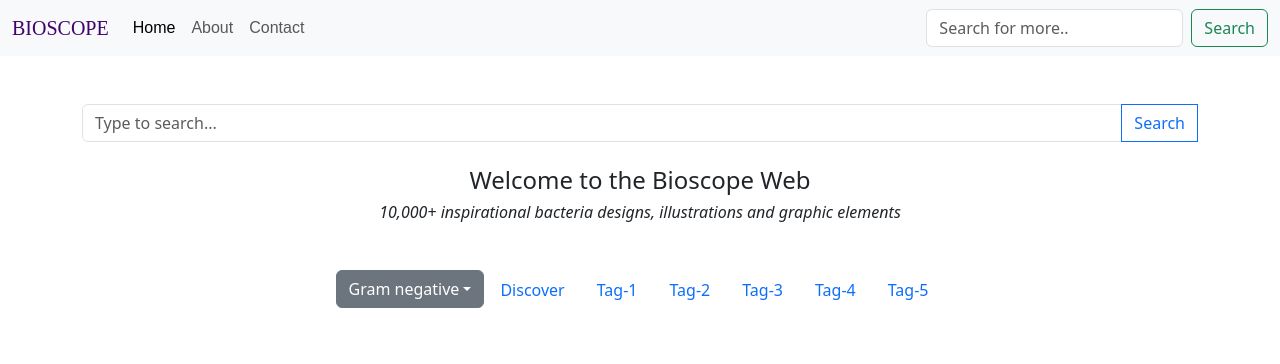
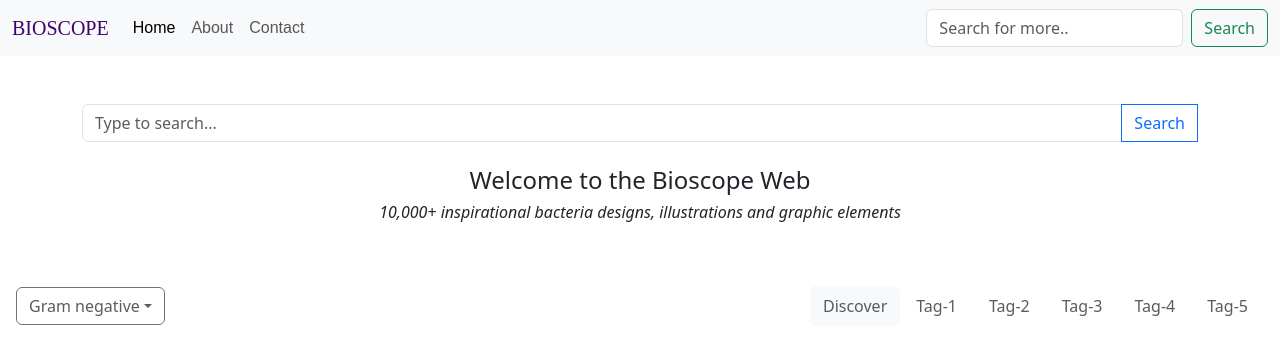
Before and after one commit to ImrenR/BioScope-Explorer, a React (Vite) app: page / in a window 1280 px wide. Shown: the top 364 px of the page. Built offline with nearby package versions, Linux system fonts and the light colour scheme; a web font is replaced by a local one.

Commit message:
linklist

```diff
--- a/src/components/BacteriaList.jsx
+++ b/src/components/BacteriaList.jsx
@@ -1,16 +1,14 @@
-import Filter from "./Filter"
+import Filter from "./Search";
+import LinkList from "./LinkList";
 
 const BacteriaList = () => {
   return (
-  <div>
-  <Filter/>
-<div>
-  <img src="" alt="" />
+    <div>
+      <div>
+        <img src="" alt="" />
+      </div>
+    </div>
+  );
+};
 
-</div>
-
-    </div>
-)
-}
-
-export default BacteriaList
+export default BacteriaList;
--- a/src/components/Filter.jsx
+++ /dev/null
@@ -1,88 +0,0 @@
-const Filter = () => {
-  return (
-    <div>
-      <div>
-        <div className="container d-flex justify-content-center mt-5">
-          <div className="input-group">
-            <input
-              type="text"
-              className="form-control"
-              list="datalistOptions"
-              placeholder="Type to search..."
-            />
-            <button className="btn btn-outline-primary" type="submit">
-              Search
-            </button>
-            <datalist id="datalistOptions">
-              <option value="..." />
-            </datalist>
-          </div>
-        </div>
-        <div className="m-4 text-center">
-          <h4>Welcome to the Bioscope Web</h4>
-          <h6>
-            <i>
-              10,000+ inspirational bacteria designs, illustrations and graphic
-              elements
-            </i>
-          </h6>
-        </div>
-      </div>
-
-      <div className="d-flex justify-content-center mt-5">
-        <div className="dropdown">
-          <button
-            className="btn btn-secondary dropdown-toggle"
-            type="button"
-            data-bs-toggle="dropdown"
-            aria-expanded="false"
-          >
-            Gram negative
-          </button>
-          <ul className="dropdown-menu">
-            <li>
-              <button className="dropdown-item" type="button">
-                Gram positive
-              </button>
-            </li>
-          </ul>
-        </div>
-
-        <ul className="nav">
-          <li className="nav-item">
-            <a className="nav-link active" aria-current="page" href="#">
-              Discover
-            </a>
-          </li>
-          <li className="nav-item">
-            <a className="nav-link" href="#">
-             Tag-1
-            </a>
-          </li>
-          <li className="nav-item">
-            <a className="nav-link" href="#">
-             Tag-2
-            </a>
-          </li>
-            <li className="nav-item">
-            <a className="nav-link" href="#">
-              Tag-3
-            </a>
-          </li>
-            <li className="nav-item">
-            <a className="nav-link" href="#">
-             Tag-4
-            </a>
-          </li>
-            <li className="nav-item">
-            <a className="nav-link" href="#">
-              Tag-5
-            </a>
-          </li>
-        </ul>
-      </div>
-    </div>
-  );
-};
-
-export default Filter;
--- /dev/null
+++ b/src/components/LinkList.jsx
@@ -0,0 +1,62 @@
+const LinkList = () => {
+  return (
+
+<div className="d-flex justify-content-between align-items-center w-100 p-3 mt-5 fs-6 ">
+        <div className="dropdown ">
+          <button
+            className="btn dropdown-toggle text-muted btn-outline-secondary"
+            type="button"
+            data-bs-toggle="dropdown"
+            aria-expanded="false"
+          >
+            Gram negative
+          </button>
+          <ul className="dropdown-menu">
+            <li>
+              <button className="dropdown-item" type="button">
+                Gram positive
+              </button>
+            </li>
+          </ul>
+        </div>
+
+        <ul className="nav">
+            <button
+            className="btn text-muted border border-light bg-light"
+            type="button"
+
+          >
+            Discover
+          </button>
+          <li className="nav-item">
+            <a className="nav-link text-muted text-decoration-none text-dark" href="#">
+             Tag-1
+            </a>
+          </li>
+          <li className="nav-item">
+            <a className="nav-link text-muted text-decoration-none text-dark" href="#">
+             Tag-2
+            </a>
+          </li>
+            <li className="nav-item">
+            <a className="nav-link text-muted text-decoration-none text-dark" href="#">
+              Tag-3
+            </a>
+          </li>
+            <li className="nav-item">
+            <a className="nav-link text-muted text-decoration-none text-dark" href="#">
+             Tag-4
+            </a>
+          </li>
+            <li className="nav-item">
+            <a className="nav-link text-muted text-decoration-none text-dark" href="#">
+              Tag-5
+            </a>
+          </li>
+        </ul>
+      </div>
+
+  )
+}
+
+export default LinkList
--- a/src/components/Headers.jsx
+++ b/src/components/NavBar.jsx
@@ -1,6 +1,4 @@
-
-
-const Headers = () => {
+const NavBar = () => {
   return (
     <>
       <nav className="navbar navbar-expand-lg bg-body-tertiary  ">
@@ -55,4 +53,4 @@ const Headers = () => {
   );
 };
 
-export default Headers;
+export default NavBar;
--- /dev/null
+++ b/src/components/Search.jsx
@@ -0,0 +1,37 @@
+const Search = () => {
+  return (
+    <div>
+      <div>
+        <div className="container d-flex justify-content-center mt-5">
+          <div className="input-group">
+            <input
+              type="text"
+              className="form-control"
+              list="datalistOptions"
+              placeholder="Type to search..."
+            />
+            <button className="btn btn-outline-primary" type="submit">
+              Search
+            </button>
+            <datalist id="datalistOptions">
+              <option value="..." />
+            </datalist>
+          </div>
+        </div>
+        <div className="m-4 text-center">
+          <h4>Welcome to the Bioscope Web</h4>
+          <h6>
+            <i>
+              10,000+ inspirational bacteria designs, illustrations and graphic
+              elements
+            </i>
+          </h6>
+        </div>
+      </div>
+
+
+    </div>
+  );
+};
+
+export default Search;
--- a/src/pages/Home.jsx
+++ b/src/pages/Home.jsx
@@ -1,21 +1,17 @@
-import BacteriaList from "../components/BacteriaList"
-import Headers from "../components/Headers"
-
-
+import BacteriaList from "../components/BacteriaList";
+import LinkList from "../components/LinkList";
+import NavBar from "../components/NavBar";
+import Search from "../components/Search";
 
 const Home = () => {
+  return (
+    <>
+      <NavBar />
+      <Search/>
+      <LinkList />
+      <BacteriaList />
+    </>
+  );
+};
 
-
-
-
-
-  return (
-  <>
-    <Headers/>
-<BacteriaList/>
-
-  </>
-  )
-}
-
-export default Home
+export default Home;
```
Also changed, not shown: src/App.css (line endings or trailing spaces).
